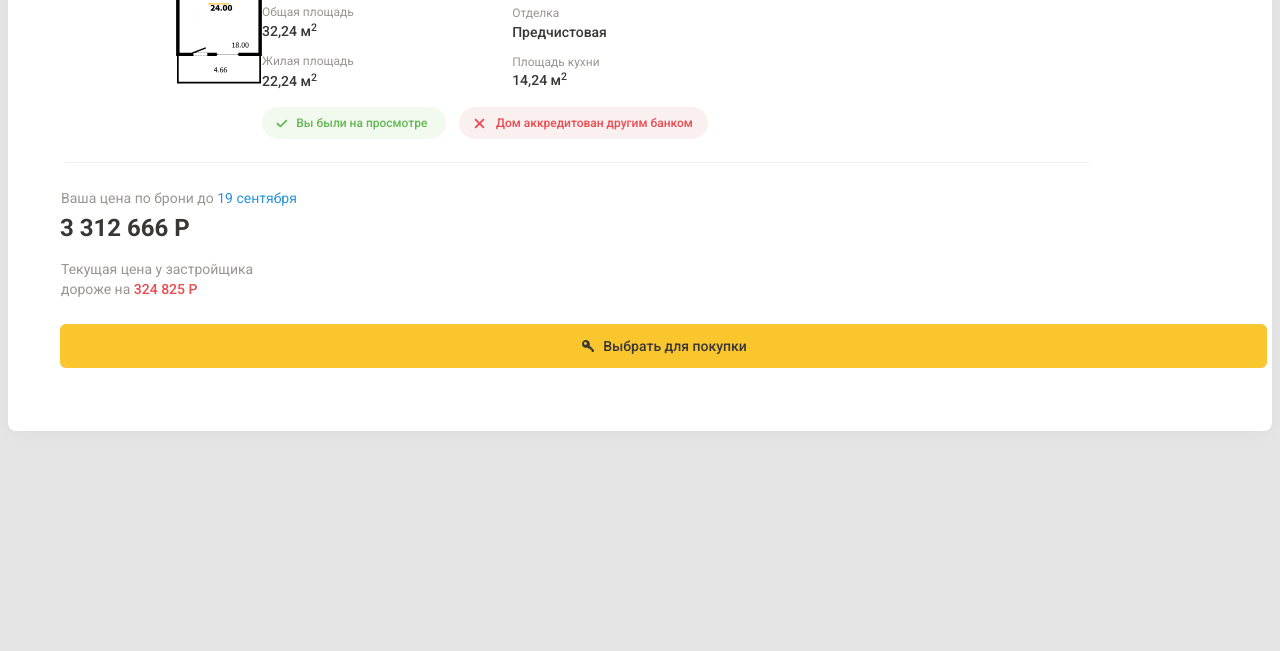
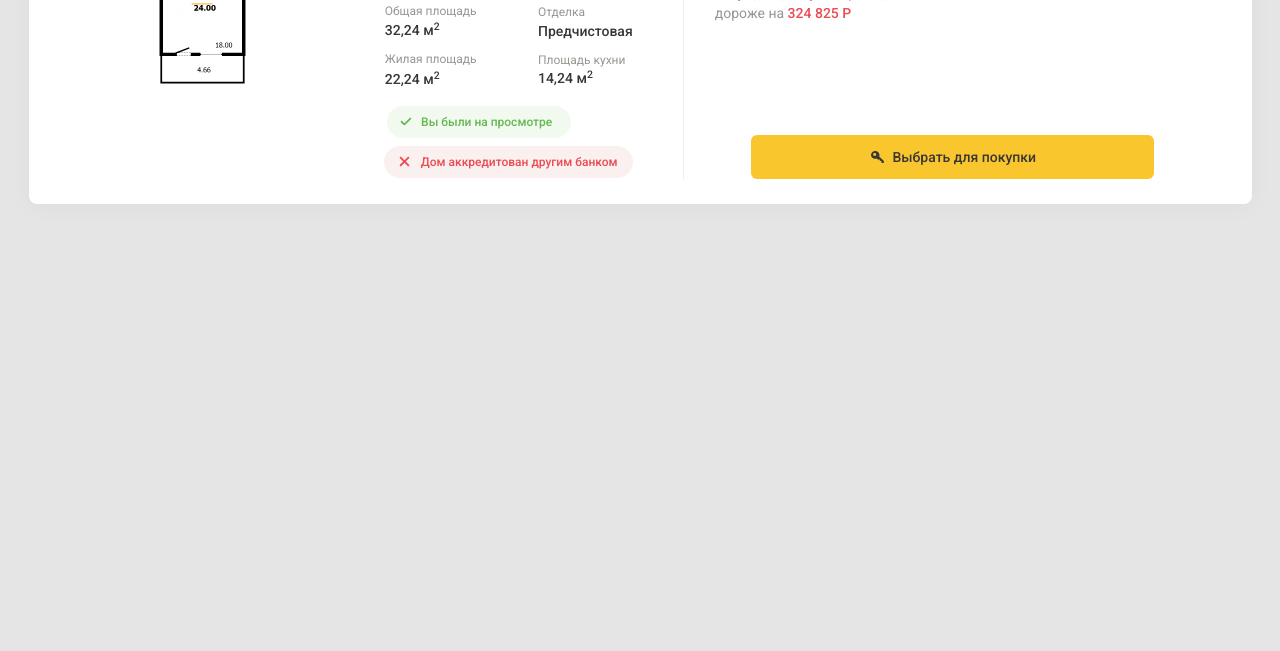
Before and after one commit to EvgenyFirst/test-task-hmarket, a plain HTML site: page index.html in a window 1280 px wide. Shown: the part 149-800 px from the top of the page. Drawn offline with Linux system fonts and the light colour scheme.

Commit message:
Верстка сайта по ширине 920px

```diff
--- a/scss/config/01-config.scss
+++ b/scss/config/01-config.scss
@@ -29,7 +29,7 @@ body {
     background-position: top center;
     background-repeat: no-repeat;
 
-    // background-image: url("../img/768.jpg");
+    // background-image: url("../img/920.jpg");
     // opacity: 0.5;
 
     // background-image: url("../img/maket.jpg");
--- a/scss/section/02-section-2.scss
+++ b/scss/section/02-section-2.scss
@@ -17,6 +17,11 @@
 
     @media (min-width: 768px) {
         margin-top: -23px;
+    }
+
+    @media (min-width: 920px) {
+        margin-right: 28px;
+        margin-left: 29px;
     }
 }
 
@@ -39,6 +44,10 @@
 
     @media (min-width: 768px) {
         min-height: 542px;
+    }
+
+    @media (min-width: 920px) {
+        min-height: 315px;
     }
 }
 
@@ -83,6 +92,10 @@
             top: 27px;
             right: 38px;
         }
+
+        @media (min-width: 920px) {
+            right: 19px;
+        }
     }
 
     &::before {
@@ -107,6 +120,10 @@
             top: 27px;
             right: 38px;
         }
+
+        @media (min-width: 920px) {
+            right: 19px;
+        }
     }
 
     &:hover {
@@ -127,6 +144,11 @@
         @media (min-width: 768px) {
             margin-top: -3.44px;
             margin-right: 21.56px;
+        }
+
+        @media (min-width: 920px) {
+            margin-top: -4.44px;
+            margin-right: 1.56px;
         }
 
         &::before,
@@ -162,6 +184,10 @@
         margin-left: 29px;
         margin-right: 77px;
     }
+
+    @media (min-width: 920px) {
+        flex-wrap: nowrap;
+    }
 }
 
 .section-2__modal-objects-img {
@@ -172,6 +198,11 @@
 
         margin-top: 30px;
         margin-left: -11px;
+    }
+
+    @media (min-width: 920px) {
+        margin-top: -86px;
+        margin-left: 19px;
     }
 }
 
@@ -185,6 +216,11 @@
 
         margin-top: -187px;
         margin-left: 205px;
+    }
+
+    @media (min-width: 920px) {
+        margin-top: -161px;
+        margin-left: 77px;
     }
 }
 
@@ -212,6 +248,10 @@
         width: 57%;
 
         margin-top: -21px;
+    }
+
+    @media (min-width: 920px) {
+        width: 49%;
     }
 }
 
@@ -328,6 +368,10 @@
     @media (min-width: 768px) {
         flex-direction: row;
     }
+
+    @media (min-width: 920px) {
+        flex-direction: column;
+    }
 }
 
 .section-2__modal-ok {
@@ -347,6 +391,10 @@
 
     @media (min-width: 768px) {
         margin-bottom: 0;
+    }
+
+    @media (min-width: 920px) {
+        margin-left: 2px;
     }
 }
 
@@ -381,6 +429,11 @@
         margin-bottom: 0;
         margin-left: 13px;
     }
+
+    @media (min-width: 920px) {
+        margin-top: 8px;
+        margin-left: -1px;
+    }
 }
 
 .section-2__modal-watch {
@@ -407,6 +460,20 @@
 }
 
 .section-2__modal-price {
+    @media (min-width: 768px) {
+        margin-top: 23px;
+        margin-left: -197px;
+    }
+
+    @media (min-width: 920px) {
+        position: relative;
+
+        min-width: 232px;
+
+        margin-top: -291px;
+        margin-left: 334px;
+    }
+
     &::before {
         content: " ";
         display: block;
@@ -414,11 +481,16 @@
         width: 100%;
 
         border-top: 1px solid #f0eeeb;
-    }
 
-    @media (min-width: 768px) {
-        margin-top: 23px;
-        margin-left: -197px;
+        @media (min-width: 920px) {
+            border-top: none;
+            border-left: 1px solid #f0eeeb;
+
+            position: absolute;
+            left: -36px;
+
+            min-height: 268px;
+        }
     }
 }
 
@@ -527,6 +599,15 @@
         min-width: 108%;
         margin-top: 11px;
     }
+
+    @media (min-width: 920px) {
+        min-width: 37.5%;
+
+        margin-top: 241px;
+        margin-left: -200px;
+
+        z-index: 1;
+    }
 }
 
 /* --------------------------------------------- */
```
Also changed, not shown: css/main.css.
